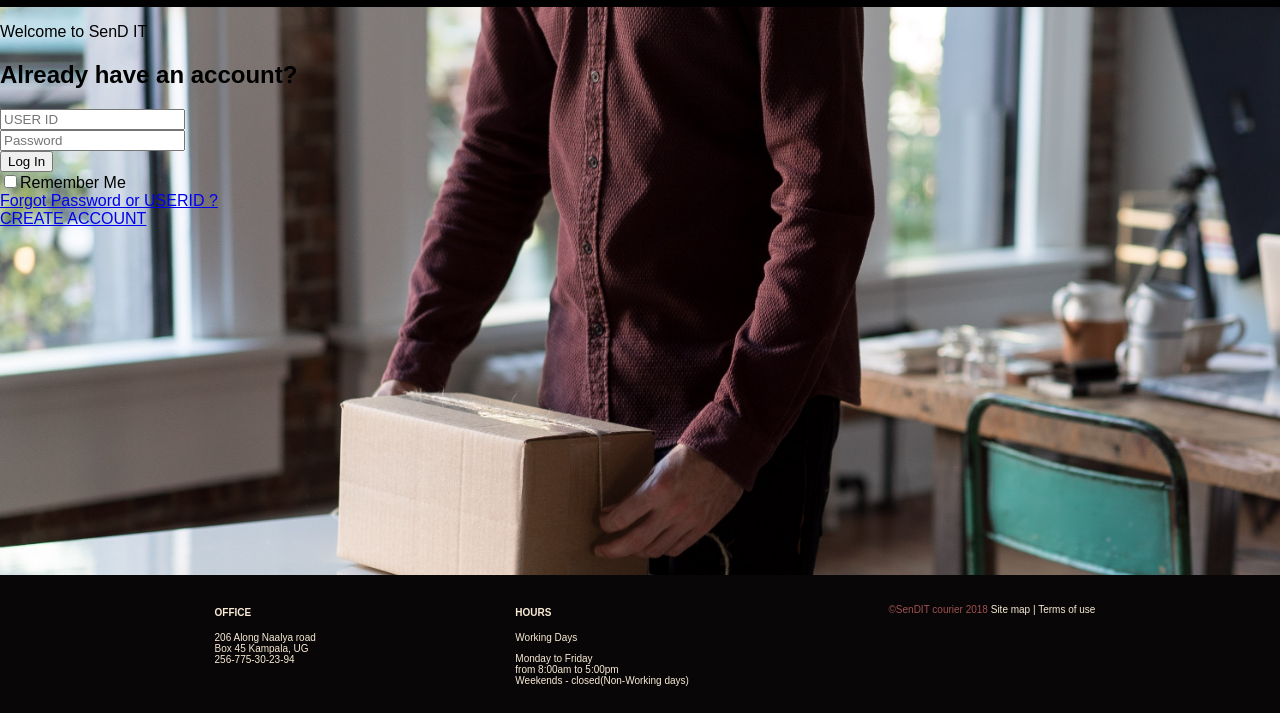
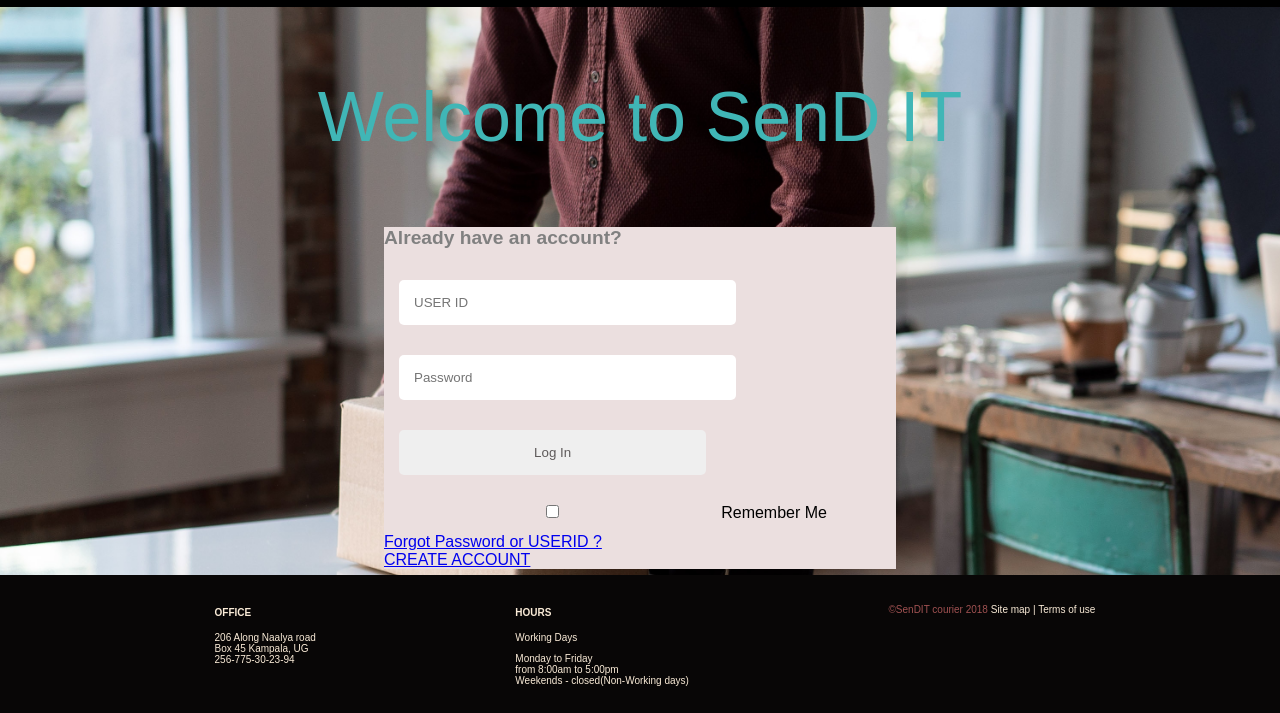
Before and after one commit to dorothykiz1/SendIT, a plain HTML site: page UI/index.html in a window 1280 px wide. Shown: the part 87-800 px from the top of the page. Drawn offline with Linux system fonts and the light colour scheme; files whose address does not match are found by name.

Commit message:
Modify style.css file

```diff
--- a/UI/style.css
+++ b/UI/style.css
@@ -112,6 +112,43 @@ header {
 /* end dropdown container */
 
 
+/* section container */
+
+.section p {
+    text-align: center;
+    color: rgb(64, 182, 182);
+    font-size: 70px;
+    font-weight: 400;
+}
+
+.section .signIn {
+    background-color: rgb(235, 223, 223);
+    margin: 1px auto;
+    position: center;
+    width: 40%;
+    height: 60%;
+}
+
+.section .signIn h2 {
+    color: grey;
+    font-size: larger;
+    font-weight: 600;
+}
+
+.section .signIn form input {
+    margin-bottom: 10px;
+    padding: 15px;
+    color: rgb(94, 90, 90);
+    border: none;
+    border-radius: 5px;
+    margin: 15px;
+    width: 60%;
+}
+
+
+/* end section */
+
+
 /* footer */
 
 footer {
@@ -122,7 +159,7 @@ footer {
     height: 100px;
     padding: 19px 15px;
     bottom: 0;
-    position: absolute;
+    position: fixed;
 }
 
 .location {
```
